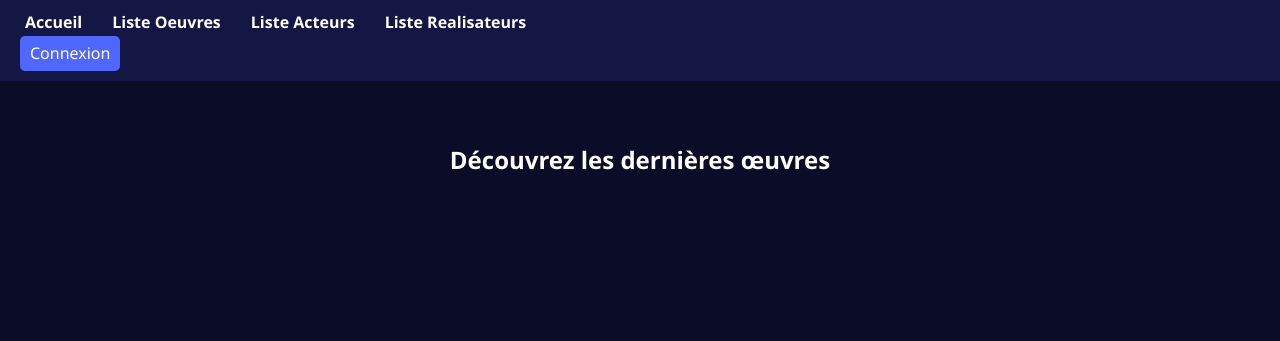
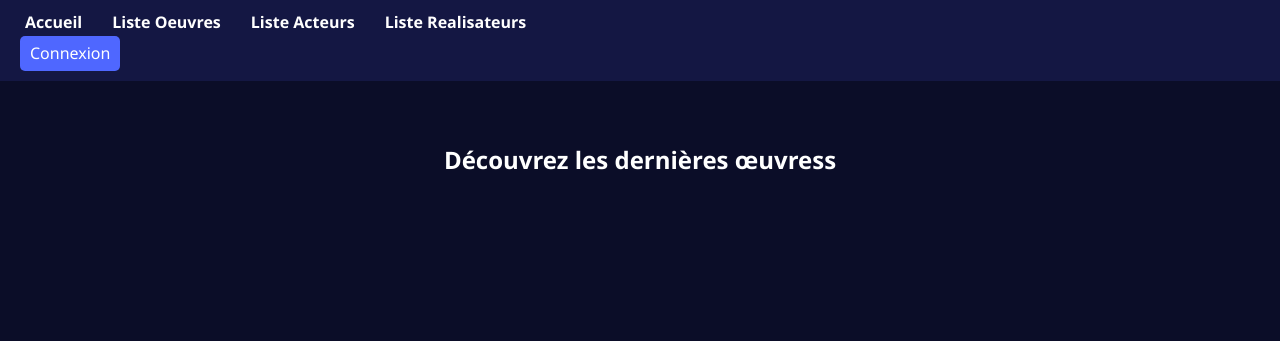
Before and after one commit to Croissantdell/WEBWORKWELL, a PHP site: page /view/accueil.php in a window 1280 px wide. Shown: the top 341 px of the page. Run offline with PHP 8.4, Linux system fonts and the light colour scheme; data that the repository does not hold is empty.

Commit message:
Update accueil.php

```diff
--- a/View/accueil.php
+++ b/View/accueil.php
@@ -25,7 +25,7 @@ $genreDAO = new GenreDAO($db);
 <?php include 'header.php'; ?>
 <main>
     <section id="welcome">
-        <h2>Découvrez les dernières œuvres</h2>
+        <h2>Découvrez les dernières œuvress</h2>
         <div class="oeuvres-container">
             <?php foreach ($latestOeuvres as $oeuvre):
                 $director = $realisateurDAO->getRealisateurByOeuvre($oeuvre['codeOeuvre']);
```
